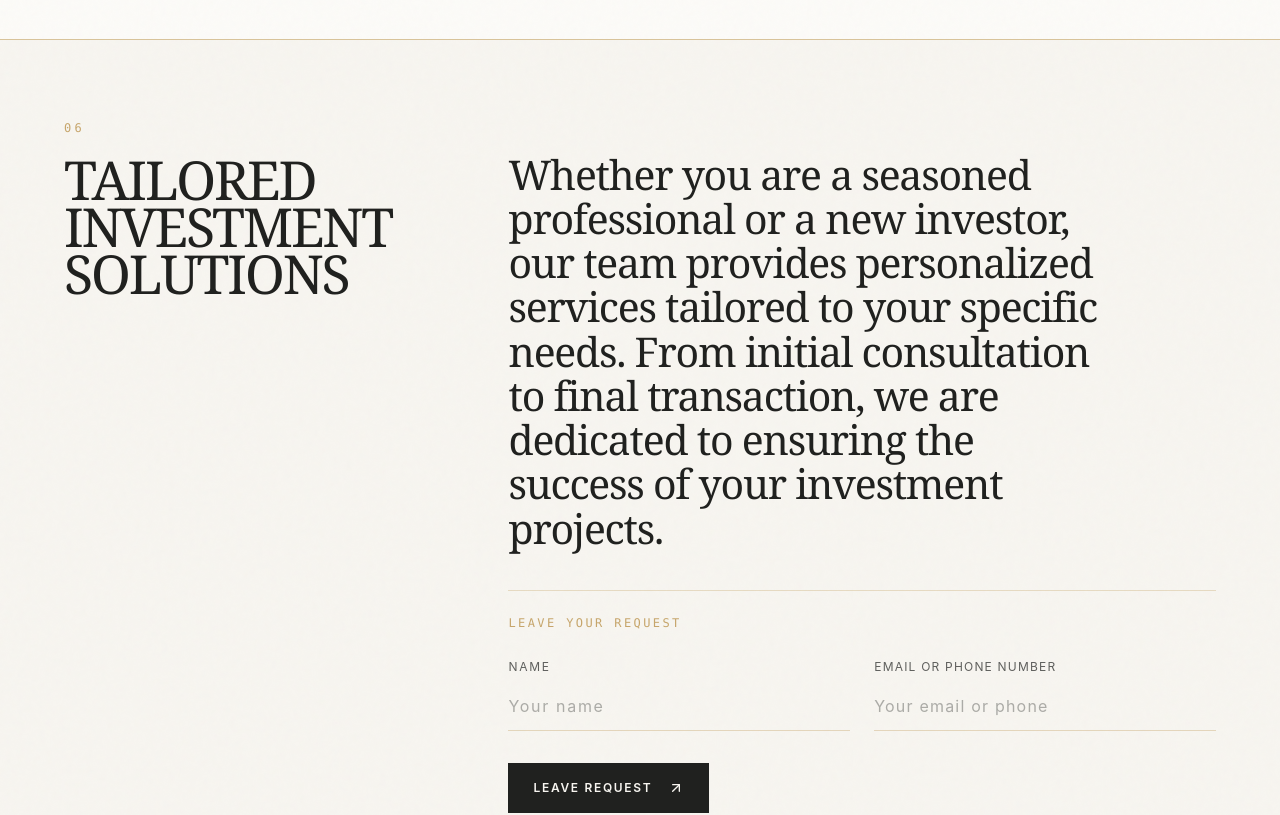
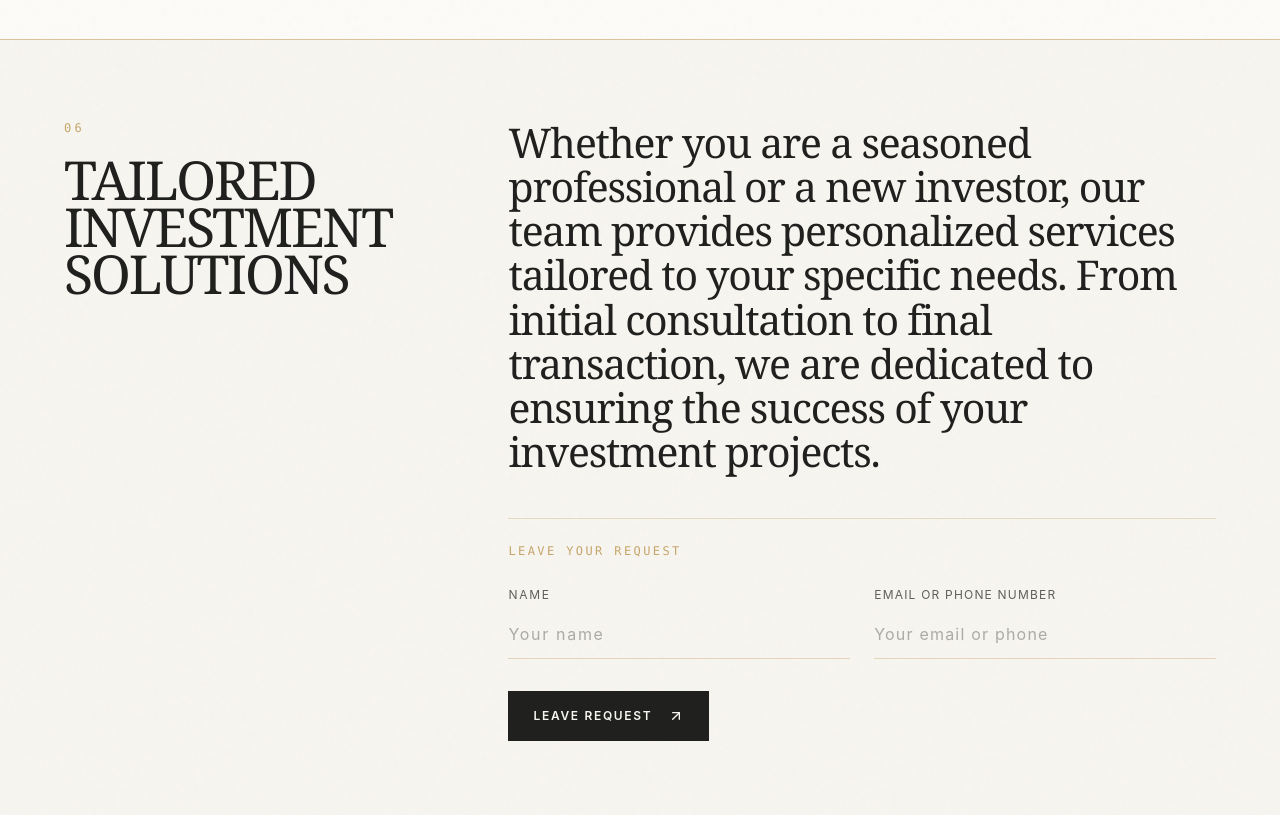
Before and after one commit to zdazix/brickinvest, a React (Vite) app in the folder app-1/: page / in a window 1280 px wide. Shown: the part 4520-5335 px from the top of the page. Built offline with nearby package versions, Linux system fonts and the light colour scheme.

Commit message:
Refine ONLY the INVESTMENT SOLUTIONS section.
Amazi-Operation-Id: task:304f7257-eca9-47ef-ab79-db6d99f59729
Amazi-Operation-Payload: 06b3be3d478bc63316f83b4a98fa7391325522956bf6bf69a1589f4d1d6ddd9d

```diff
--- a/app-1/src/pages/home/components/InvestmentSolutionsSection.tsx
+++ b/app-1/src/pages/home/components/InvestmentSolutionsSection.tsx
@@ -55,9 +55,9 @@ export const InvestmentSolutionsSection = () => {
             {t("investmentHeading")}
           </h2>
         </div>
-        <div className="max-w-3xl min-w-0 lg:pt-8">
-          <p className="editorial-intro max-w-[600px]">{t("investmentBody")}</p>
-          <div className="mt-8 border-t border-primary/35 pt-6 sm:mt-10">
+        <div className="min-w-0">
+          <p className="editorial-intro max-w-[720px]">{t("investmentBody")}</p>
+          <div className="mt-11 border-t border-primary/35 pt-6">
             {status === "success" ? (
               <p className="font-primary text-3xl text-foreground sm:text-4xl">
                 {t("requestSuccess")}
```
